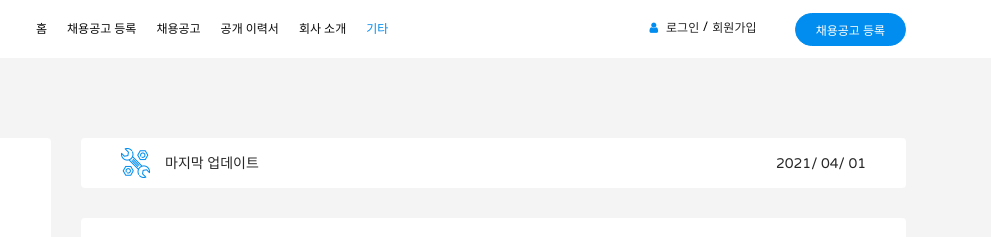
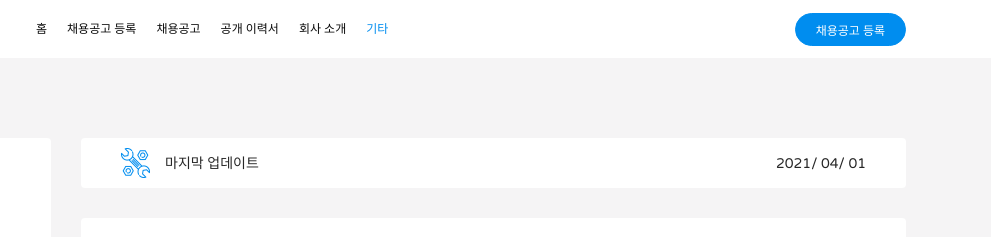
Before and after one commit to ydh-56/mart-site, a plain HTML site: page employee-profile.html in a window 1280 px wide. Shown: the top 237 px of the page, 289-1280 px from the left. Drawn offline with Linux system fonts and the light colour scheme; some packages are replaced by stand-ins of ours.

Commit message:
login hide

```diff
--- a/employee-profile.html
+++ b/employee-profile.html
@@ -72,11 +72,12 @@
 				</div>
 
 				<div class="navbar-right">
-					<ul class="sign-in tr-list">
+					<!-- <ul class="sign-in tr-list">
 						<li><i class="fa fa-user"></i></li>
 						<li><a href="#">로그인</a></li>
 						<li><a href="#">회원가입</a></li>
-					</ul><!-- /.sign-in -->
+					</ul> -->
+					<!-- /.sign-in -->
 
 					<a href="job-post.html" class="btn btn-primary">채용공고 등록</a>
 				</div><!-- /.nav-right -->
```
Also changed, not shown: employer-profile.html (+2 -2 lines), index-mart.html (+2 -2 lines), index-user.html (+2 -2 lines), index.html (+2 -2 lines), job-details.html (+2 -2 lines), job-post.html (+3 -2 lines), listing.html (+2 -2 lines), listing_2.html (+2 -2 lines).
